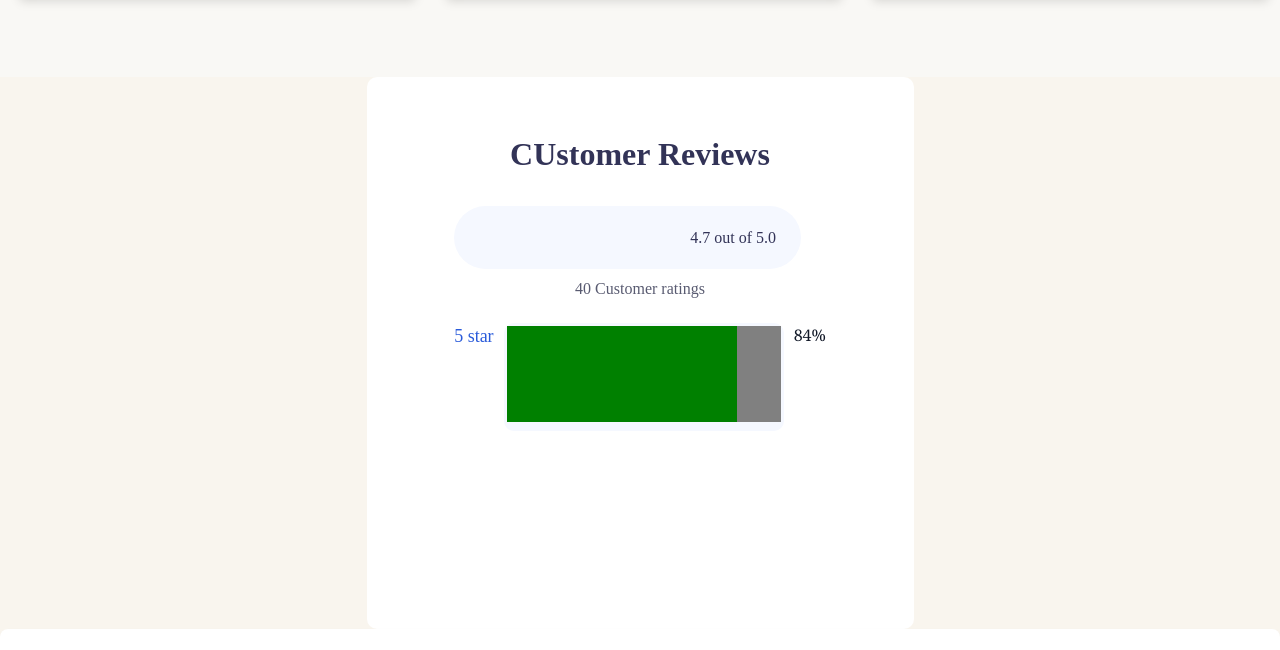
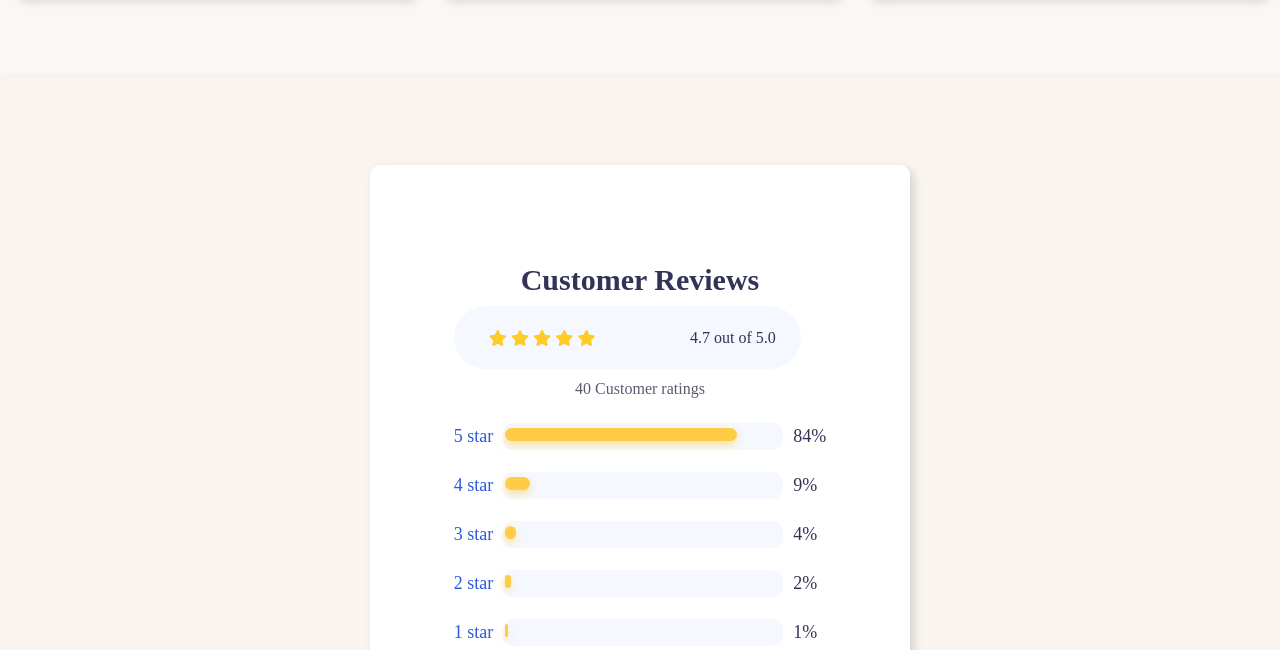
Before and after one commit to almamutuguti/ScentsForCents, a plain HTML site: page testimonials.html in a window 1280 px wide. Shown: the part 699-1349 px from the top of the page. Drawn offline with nearby package versions, Linux system fonts and the light colour scheme.

Commit message:
add a reviews card

```diff
--- a/testimonials.html
+++ b/testimonials.html
@@ -85,7 +85,7 @@
         border-radius: 50%;
         border: 10px solid #fff;
         box-shadow: rgba(0, 0, 0, 0.15) 4px 4px 10px;
-        z-index: 99;
+        /* z-index: 99; */
     }
 
     .testimonialsitem-info {
@@ -130,25 +130,33 @@
         color: #fdcc28;
     }
 
+    .part {
+        padding: 5.5rem 2rem 2rem 2rem;
+        margin-left: -0rem;
+        box-shadow: rgba(0, 0, 0, 0.15) 4px 4px 10px;
+    }
+
     .reviews {
         display: flex;
         flex-direction: column;
         align-items: center;
-        max-width: 547px;
+        max-width: 540px;
         width: 100%;
         border-radius: 10px;
         background-color: white;
-        padding: 25px 0 69px 0;
+        padding: 5.5rem 2rem 2rem 2rem;
         margin: 0 auto;
+        box-shadow: rgba(0, 0, 0, 0.15) 4px 4px 10px;
+
     }
 
     .reviews-heading {
-        font-size: 32px;
+        font-size: 30px;
         color: #323357;
-        font-weight: 700;
+        font-weight: 600;
         font-family: "Muli";
         text-align: center;
-        margin: 28px 0;
+        margin: 4px 0;
 
     }
 
@@ -182,6 +190,7 @@
         font-weight: 400;
         font-family: "Muli";
         text-align: center;
+        padding: 0;
     }
 
     .reviews-breakdown {
@@ -218,10 +227,41 @@
 
     .progress-bar-data {
         width: 100%;
-        height: 100px;
-        padding: 2px;
+        height: 15px;
+        padding: 1px;
         appearance: none;
         border: none;
+    }
+
+    .progress-bar-data[value]::-webkit-progress-bar {
+        background-color: #f5f8ff;
+        border-radius: 10px;
+    }
+
+    .progress-bar-data[value]::-webkit-progress-value {
+        border-radius: 8px;
+        filter: drop-shadow(0px 4px 4px rgba(255, 204, 72, 0.53));
+        background-color: #ffcc48;
+
+    }
+
+    .single-star-average-percent {
+        font-size: 18px;
+        color: #323357;
+        font-weight: 400;
+        font-family: "Muli";
+    }
+
+    .calculation-info-desc {
+        font-size: 16px;
+        color: #2a5bda;
+        font-weight: 400;
+        font-family: "Muli";
+    }
+
+    .star-single {
+       color: #fdcc28;
+       margin: 0 10px;
     }
 
     @media (max-width: 786px) {
@@ -355,12 +395,19 @@
             </div>
         </section>
 
-        <section>
+        <section class="part">
             <div class="reviews">
-                <h4 class="reviews-heading">CUstomer Reviews</h4>
+                <h4 class="reviews-heading">Customer Reviews</h4>
 
                 <div class="reviewsaverage-rating">
                     <div class="averageratings-star">
+                        <div class="star-single">
+                            <i class="fas fa-star"></i>
+                            <i class="fas fa-star"></i>
+                            <i class="fas fa-star"></i>
+                            <i class="fas fa-star"></i>
+                            <i class="fas fa-star"></i>
+                        </div>
                         <span class="averageratings-score">4.7 out of 5.0</span>
                     </div>
 
@@ -377,7 +424,39 @@
                                 </div>
                                 <div class="single-star-average-percent">84%</div>
                             </div>
+                            <div class="reviews-single-star-average">
+                                <div class="reviews-single-star-amount">4 star</div>
+                                <div class="single-star-progress-bar">
+                                    <progress class="progress-bar-data" max="100" value="9"></progress>
+                                </div>
+                                <div class="single-star-average-percent">9%</div>
+                            </div>
+                            <div class="reviews-single-star-average">
+                                <div class="reviews-single-star-amount">3 star</div>
+                                <div class="single-star-progress-bar">
+                                    <progress class="progress-bar-data" max="100" value="4"></progress>
+                                </div>
+                                <div class="single-star-average-percent">4%</div>
+                            </div>
+                            <div class="reviews-single-star-average">
+                                <div class="reviews-single-star-amount">2 star</div>
+                                <div class="single-star-progress-bar">
+                                    <progress class="progress-bar-data" max="100" value="2"></progress>
+                                </div>
+                                <div class="single-star-average-percent">2%</div>
+                            </div>
+                            <div class="reviews-single-star-average">
+                                <div class="reviews-single-star-amount">1 star</div>
+                                <div class="single-star-progress-bar">
+                                    <progress class="progress-bar-data" max="100" value="1"></progress>
+                                </div>
+                                <div class="single-star-average-percent">1%</div>
+                            </div>
                         </div>
+                    </div>
+
+                    <div class="reviews-calculation-info">
+                        <span class="calculation-info-desc">How do we calculate ratings?</span>
                     </div>
                 </div>
             </div>
```
Also changed, not shown: contact.html (+15 -4 lines), products.html (+3 -2 lines).
